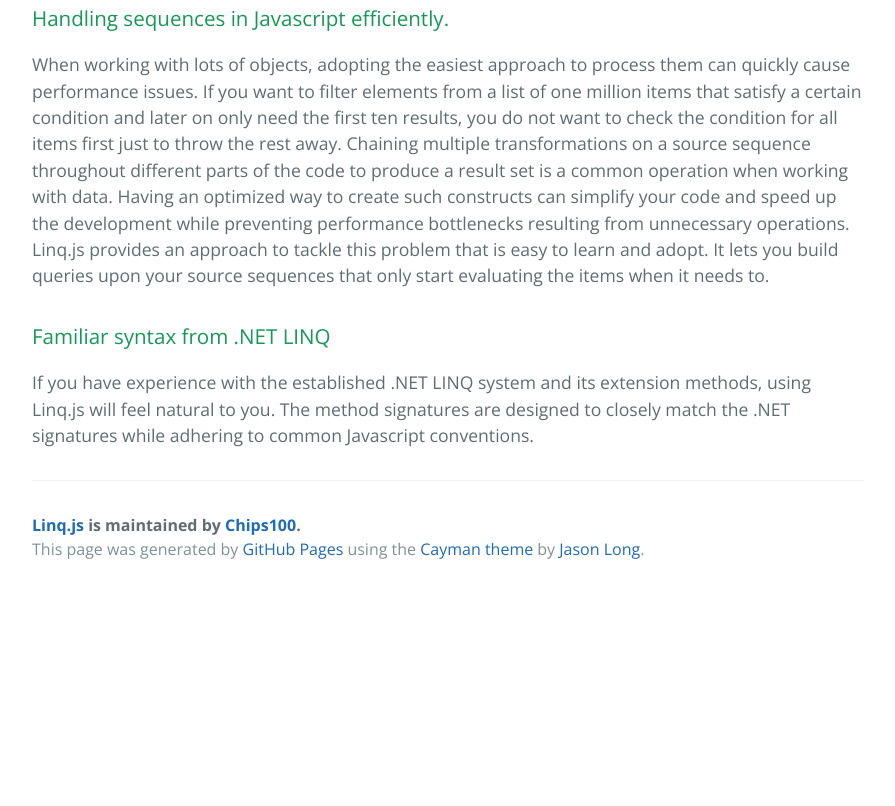
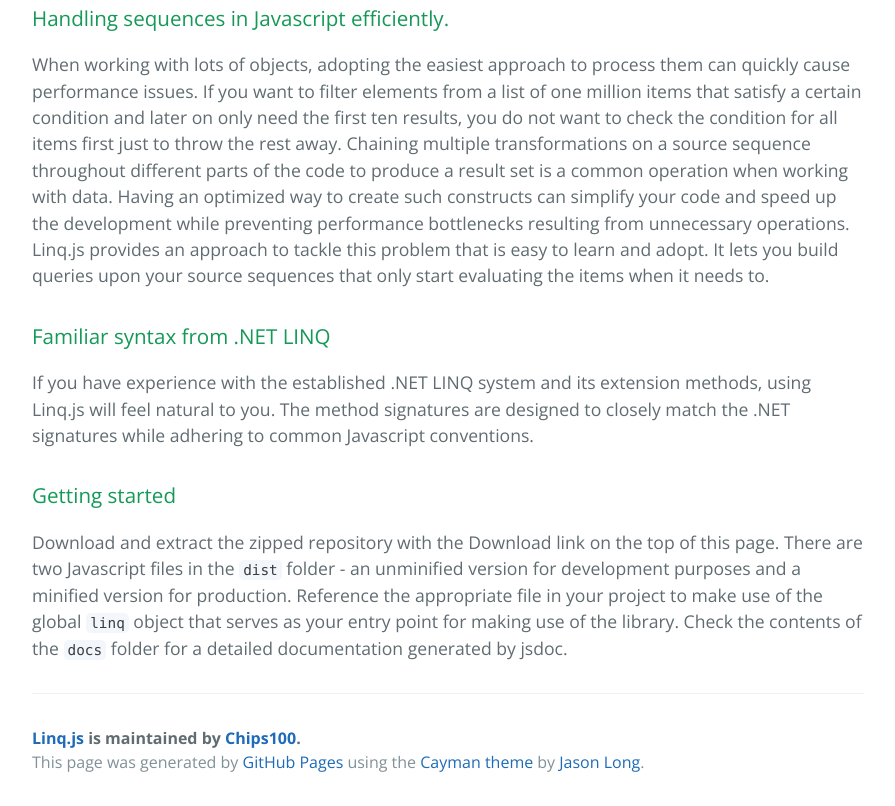
Before and after one commit to Chips100/linq, a plain HTML site: page index.html in a window 1280 px wide. Shown: the part 748-1554 px from the top of the page, without its empty margins (192-1087 px from the left). Before the commit the page ends 1341 px from the top, so only its background shows below. Drawn offline with nearby package versions, Linux system fonts and the light colour scheme.

```diff
--- a/index.html
+++ b/index.html
@@ -45,6 +45,11 @@
 
 <p>If you have experience with the established .NET LINQ system and its extension methods, using Linq.js will feel natural to you. The method signatures are designed to closely match the .NET signatures while adhering to common Javascript conventions.</p>
 
+<h3>
+<a id="getting-started" class="anchor" href="#getting-started" aria-hidden="true"><span aria-hidden="true" class="octicon octicon-link"></span></a>Getting started</h3>
+
+<p>Download and extract the zipped repository with the Download link on the top of this page. There are two Javascript files in the <code>dist</code> folder - an unminified version for development purposes and a minified version for production. Reference the appropriate file in your project to make use of the global <code>linq</code> object that serves as your entry point for making use of the library. Check the contents of the <code>docs</code> folder for a detailed documentation generated by jsdoc.</p>
+
       <footer class="site-footer">
         <span class="site-footer-owner"><a href="https://github.com/Chips100/linq.js">Linq.js</a> is maintained by <a href="https://github.com/Chips100">Chips100</a>.</span>
 
```
Also changed, not shown: params.json (+1 -1 lines).
